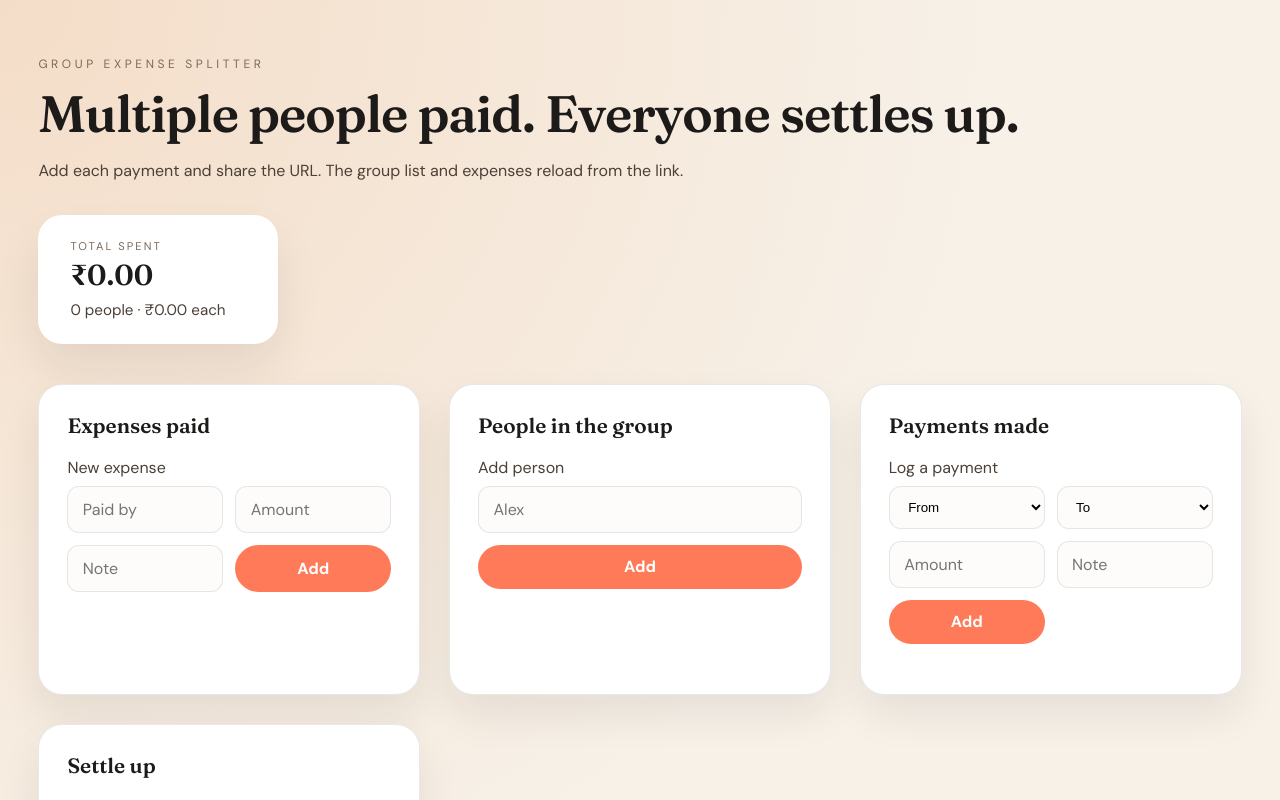
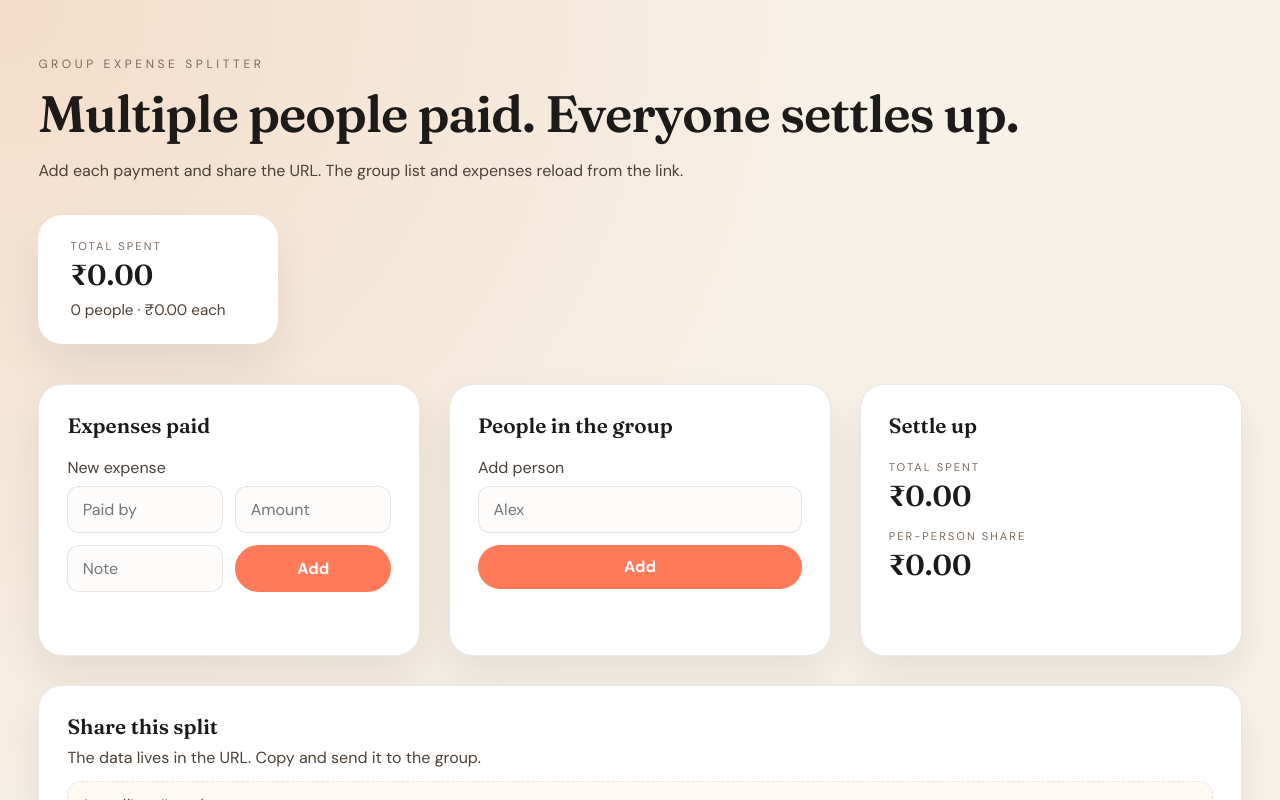
Before and after one commit to RakshithNM/expense-splitter, a Vue app: page / in a window 1280 px wide. Shown: the top 800 px of the page. Built offline with nearby package versions, Linux system fonts and the light colour scheme.

Commit message:
Added a way to log payments in the people in the group section

```diff
--- a/src/App.vue
+++ b/src/App.vue
@@ -21,6 +21,7 @@ type Payment = {
   note: string
 }
 
+
 const people = ref<Person[]>([])
 const expenses = ref<Expense[]>([])
 const payments = ref<Payment[]>([])
@@ -28,10 +29,6 @@ const newPersonName = ref('')
 const newExpensePayer = ref('')
 const newExpenseAmount = ref<number | null>(null)
 const newExpenseNote = ref('')
-const newPaymentFrom = ref('')
-const newPaymentTo = ref('')
-const newPaymentAmount = ref<number | null>(null)
-const newPaymentNote = ref('')
 const isHydrated = ref(false)
 
 const currency = new Intl.NumberFormat('en-US', {
@@ -82,7 +79,7 @@ const normalizedExpenses = computed(() =>
   })
 )
 
-const normalizedExplicitPayments = computed(() =>
+const normalizedPayments = computed(() =>
   payments.value
     .map((payment) => {
       const amount = Number.isFinite(payment.amount) ? Math.max(0, payment.amount) : 0
@@ -94,27 +91,6 @@ const normalizedExplicitPayments = computed(() =>
       }
     })
     .filter((payment) => payment.from && payment.to && payment.from !== payment.to)
-)
-
-const derivedPayments = computed(() =>
-  people.value
-    .filter((person) => person.paid && person.paidAmount > 0)
-    .map((person) => ({
-      from: person.name,
-      to: person.paidTo,
-      amount: person.paidAmount,
-      note: 'Settlement',
-    }))
-    .filter((payment) => payment.from.trim() && payment.to.trim() && payment.from !== payment.to)
-)
-
-const normalizedPayments = computed(() =>
-  [...normalizedExplicitPayments.value, ...derivedPayments.value].map((payment) => ({
-    from: payment.from.trim(),
-    to: payment.to.trim(),
-    amount: Number.isFinite(payment.amount) ? Math.max(0, payment.amount) : 0,
-    note: payment.note.trim(),
-  }))
 )
 
 const totalSpent = computed(() =>
@@ -217,7 +193,7 @@ const shareableUrl = computed(() => {
     params.set('expenses', JSON.stringify(filteredExpenses))
   }
 
-  const filteredPayments = normalizedExplicitPayments.value.filter(
+  const filteredPayments = normalizedPayments.value.filter(
     (payment) => payment.from.length > 0 && payment.to.length > 0 && payment.amount > 0
   )
 
@@ -261,32 +237,26 @@ function addExpense() {
   newExpenseNote.value = ''
 }
 
-function addPayment() {
-  const from = newPaymentFrom.value.trim()
-  const to = newPaymentTo.value.trim()
-  const amount = newPaymentAmount.value ?? 0
-  if(!from || !to || from === to || amount <= 0) {
+function logPaymentForPerson(person: Person) {
+  const from = person.name.trim()
+  const to = person.paidTo.trim()
+  const amount = person.paidAmount
+  if(!person.paid || !from || !to || from === to || amount <= 0) {
     return
   }
+
   payments.value.push({
     from,
     to,
     amount,
-    note: newPaymentNote.value.trim(),
+    note: 'Settlement',
   })
-  newPaymentFrom.value = ''
-  newPaymentTo.value = ''
-  newPaymentAmount.value = null
-  newPaymentNote.value = ''
 }
 
 function removeExpense(index: number) {
   expenses.value.splice(index, 1)
 }
 
-function removePayment(index: number) {
-  payments.value.splice(index, 1)
-}
 
 function loadFromUrl() {
   const params = new URLSearchParams(window.location.search)
@@ -435,7 +405,7 @@ function saveToStorage() {
       paidTo: person.paidTo,
     })),
     expenses: normalizedExpenses.value,
-    payments: normalizedExplicitPayments.value,
+    payments: normalizedPayments.value,
   }
 
   try {
@@ -492,6 +462,62 @@ function syncPeopleFromExpenses() {
   return changed
 }
 
+function syncPeoplePaymentStatus() {
+  const sentTotals = new Map<string, number>()
+  const recipientTotals = new Map<string, Map<string, number>>()
+
+  for(const payment of normalizedPayments.value) {
+    if(!payment.from || !payment.to || payment.amount <= 0) {
+      continue
+    }
+    const fromKey = payment.from.toLowerCase()
+    const toKey = payment.to.toLowerCase()
+    sentTotals.set(fromKey, (sentTotals.get(fromKey) ?? 0) + payment.amount)
+    if(!recipientTotals.has(fromKey)) {
+      recipientTotals.set(fromKey, new Map())
+    }
+    const perRecipient = recipientTotals.get(fromKey)!
+    perRecipient.set(toKey, (perRecipient.get(toKey) ?? 0) + payment.amount)
+  }
+
+  for(const person of people.value) {
+    const key = person.name.trim().toLowerCase()
+    if(!key) {
+      continue
+    }
+    const paid = paidByName.value.get(key) ?? 0
+    const owed = Math.max(0, perPersonShare.value - paid)
+    const sent = sentTotals.get(key) ?? 0
+    const fullyPaid = owed > 0 && sent >= owed - settlementEpsilon
+
+    if(fullyPaid) {
+      if(!person.paid) {
+        person.paid = true
+      }
+      if(person.paidAmount === 0) {
+        person.paidAmount = sent
+      }
+      const recipients = recipientTotals.get(key)
+      if(recipients && recipients.size > 0) {
+        let topRecipient = ''
+        let topAmount = -1
+        for(const [recipient, amount] of recipients.entries()) {
+          if(amount > topAmount) {
+            topAmount = amount
+            topRecipient = recipient
+          }
+        }
+        const match = uniquePeople.value.find(
+          (name) => name.toLowerCase() === topRecipient
+        )
+        if(!person.paidTo) {
+          person.paidTo = match ?? person.paidTo
+        }
+      }
+    }
+  }
+}
+
 function syncUrl() {
   if(!isHydrated.value) {
     return
@@ -516,7 +542,7 @@ function syncUrl() {
     params.set('expenses', JSON.stringify(filteredExpenses))
   }
 
-  const filteredPayments = normalizedExplicitPayments.value.filter(
+  const filteredPayments = normalizedPayments.value.filter(
     (payment) => payment.from.length > 0 && payment.to.length > 0 && payment.amount > 0
   )
 
@@ -576,6 +602,7 @@ async function shareSplit() {
 onMounted(() => {
   loadFromUrl()
   syncPeopleFromExpenses()
+  syncPeoplePaymentStatus()
   isHydrated.value = true
   canShare.value = typeof navigator !== 'undefined' && typeof navigator.share === 'function'
   canCopy.value =
@@ -603,6 +630,11 @@ watch(expenses, () => {
 
 watch(payments, () => {
   syncPeopleFromExpenses()
+  syncPeoplePaymentStatus()
+}, { deep: true })
+
+watch([people, expenses], () => {
+  syncPeoplePaymentStatus()
 }, { deep: true })
 
 watch([people, expenses, payments], () => {
@@ -727,6 +759,9 @@ onUnmounted(() => {
               placeholder="Paid amount"
               :disabled="!person.paid"
             />
+            <button type="button" class="ghost" @click="logPaymentForPerson(person)">
+              Log payment
+            </button>
           </div>
         </div>
 
@@ -738,48 +773,6 @@ onUnmounted(() => {
           <p v-if="uniquePeople.length > 0" class="label">Active group</p>
           <div class="pill-row">
             <span v-for="name in uniquePeople" :key="name" class="pill">{{ name }}</span>
-          </div>
-        </div>
-      </section>
-
-      <section class="panel">
-        <h2>Payments made</h2>
-        <div class="field-group">
-          <label class="field">
-            <span>Log a payment</span>
-            <div class="expense-row">
-              <select v-model="newPaymentFrom">
-                <option value="">From</option>
-                <option v-for="name in uniquePeople" :key="`from-${name}`" :value="name">
-                  {{ name }}
-                </option>
-              </select>
-              <select v-model="newPaymentTo">
-                <option value="">To</option>
-                <option v-for="name in uniquePeople" :key="`to-${name}`" :value="name">
-                  {{ name }}
-                </option>
-              </select>
-              <input
-                v-model.number="newPaymentAmount"
-                type="number"
-                min="0"
-                step="0.01"
-                placeholder="Amount"
-              />
-              <input v-model.trim="newPaymentNote" type="text" placeholder="Note" />
-              <button type="button" class="primary" @click="addPayment">Add</button>
-            </div>
-          </label>
-        </div>
-
-        <div class="list">
-          <div v-for="(payment, index) in payments" :key="index" class="list-item">
-            <input v-model.trim="payment.from" type="text" list="people-list" />
-            <input v-model.trim="payment.to" type="text" list="people-list" />
-            <input v-model.number="payment.amount" type="number" min="0" step="0.01" />
-            <input v-model.trim="payment.note" type="text" placeholder="Note" />
-            <button type="button" class="ghost" @click="removePayment(index)">Remove</button>
           </div>
         </div>
       </section>
```
